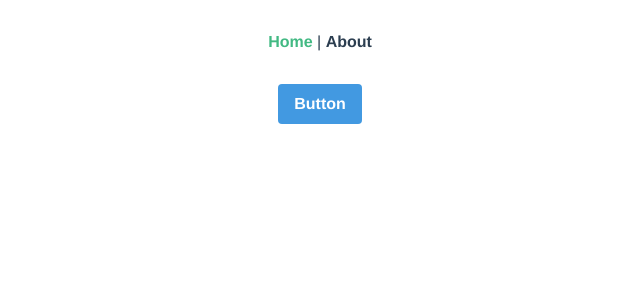
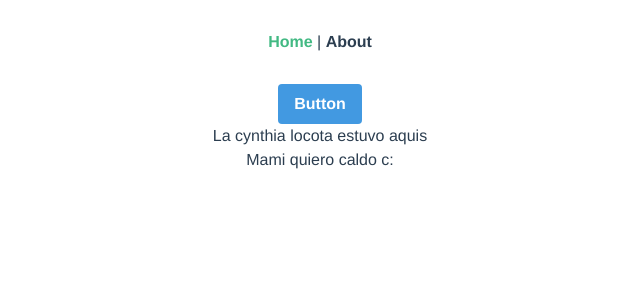
Before and after one commit to cecitorres/artist-alley-form, a Vue app: page / in a window 1280 px wide. Shown: the top 300 px of the page, without its empty margins (320-960 px from the left). Built offline with nearby package versions, Linux system fonts and the light colour scheme.

Commit message:
Mi huella

```diff
--- a/src/views/Home.vue
+++ b/src/views/Home.vue
@@ -3,6 +3,8 @@
     <button class="bg-blue-500 hover:bg-blue-700 text-white font-bold py-2 px-4 rounded">
       Button
     </button>
+    <p>La cynthia locota estuvo aquis</p>
+    <p>Mami quiero caldo c:</p>
   </div>
 </template>
 
```
